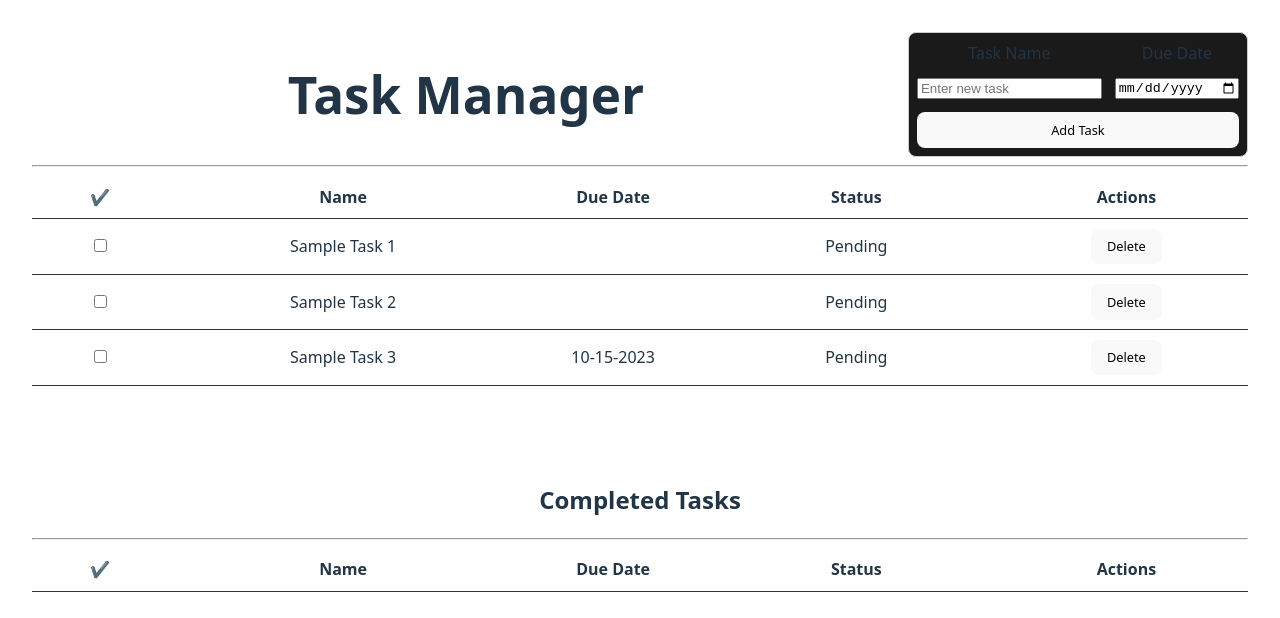
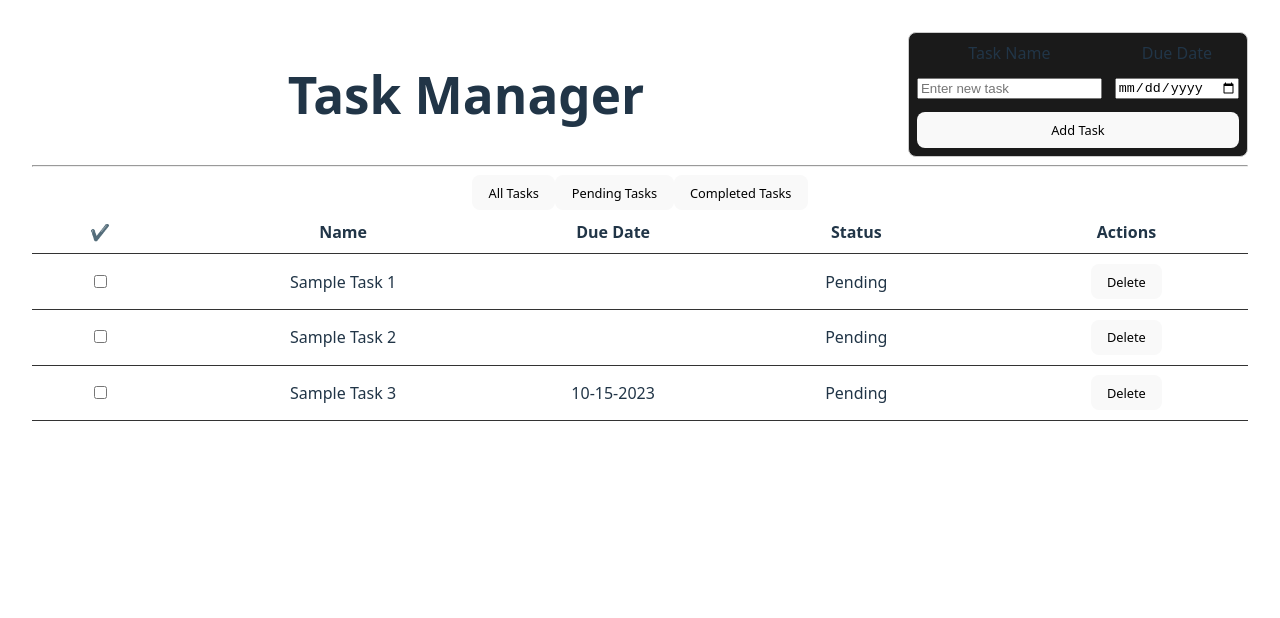
Before and after one commit to b-poole/task-manager, a React (Vite) app: page / in a window 1280 px wide. Shown: the top 618 px of the page. Built offline with nearby package versions, Linux system fonts and the light colour scheme.

Commit message:
Added Filter Bar and ability to filter tasks

```diff
--- a/src/App.jsx
+++ b/src/App.jsx
@@ -10,7 +10,7 @@ const notes = [
 function App() {
   const [task_list, setTaskList] = useState(notes);
 
-  function onToggle(toggledTask) {
+  function onCompletedTaskCheckboxToggle(toggledTask) {
     setTaskList(newList => newList.map(task => task.id === toggledTask.id ? toggledTask : task));
   }
 
@@ -25,11 +25,7 @@ function App() {
   return (
     <>
       <Header onAddTask={handleAddTask} />
-      <TaskList tasks = {task_list} onDeleteTask={handleDeleteTask} onToggle={onToggle} />
-      <hr className="completed-tasks-hr" />
-      <h2 className='completed-tasks-title'>Completed Tasks</h2>
-      <hr />
-      <CompletedTasks tasks={task_list} onDeleteTask={handleDeleteTask} onToggle={onToggle} />
+      <Body tasks={task_list} onCompletedTaskCheckboxToggle={onCompletedTaskCheckboxToggle} onDeleteTask={handleDeleteTask} />
     </>
   )
 }
@@ -93,10 +89,20 @@ function TaskForm({ onAddTask }) {
   )
 }
 
-function TaskItem({ task, dueDate = null, onToggle, onDeleteTask}) {
+function FilterBar({ onFilter }) {
+  return (
+    <div className='filter-bar'>
+      <button className='filter-button' onClick={() => onFilter('all')}>All Tasks</button>
+      <button className='filter-button' onClick={() => onFilter('pending')}>Pending Tasks</button>
+      <button className='filter-button' onClick={() => onFilter('completed')}>Completed Tasks</button>
+    </div>
+  )
+}
+
+function TaskItem({ task, dueDate = null, onCompletedTaskCheckboxToggle, onDeleteTask}) {
 
   function handleCheckboxChange(event) {
-    onToggle({ ...task, completed: event.target.checked });
+    onCompletedTaskCheckboxToggle({ ...task, completed: event.target.checked });
   }
 
   return (
@@ -114,13 +120,16 @@ function TaskItem({ task, dueDate = null, onToggle, onDeleteTask}) {
         {task.completed ? "Completed" : "Pending"}
       </td>
       <td>
-        <button className='delete-button' onClick={() => onDeleteTask(task.id)}>Delete</button>
+        <button className='delete-button' onClick={() => {
+          console.log("Deleting task with id:", task.id);
+          onDeleteTask(task.id);
+        }}>Delete</button>
       </td>
     </tr>
   )
 }
 
-function TaskList({ tasks, onDeleteTask, onToggle }) {
+function TaskList({ tasks, onDeleteTask, onCompletedTaskCheckboxToggle }) {
   return (
       <table width="100%" className='task-list'>
         <thead>
@@ -134,14 +143,42 @@ function TaskList({ tasks, onDeleteTask, onToggle }) {
         </thead>
         <tbody>
           {tasks.map(task => (
-          <TaskItem key={task.id} task={task} dueDate={task.dueDate} completed={false} onToggle={onToggle} onDeleteTask={onDeleteTask} />
+          <TaskItem
+            key={task.id}
+            task={task}
+            dueDate={task.dueDate}
+            completed={false}
+            onCompletedTaskCheckboxToggle={onCompletedTaskCheckboxToggle}
+            onDeleteTask={onDeleteTask}
+          />
         ))}
         </tbody>
       </table>
   )
 }
 
-function CompletedTasks({ tasks, onDeleteTask, onToggle }) {
+function Body({tasks, onCompletedTaskCheckboxToggle, onDeleteTask}) {
+  const [filter, setFilter] = useState('all');
+
+  function onFilter(filterType) {
+    setFilter(filterType);
+  }
+
+  const filteredTasks = tasks.filter(task => {
+    if (filter === 'pending') return !task.completed;
+    if (filter === 'completed') return task.completed;
+    return true;
+  });
+
+  return (
+    <>
+      <FilterBar onFilter={onFilter} />
+      <TaskList tasks={filteredTasks} onCompletedTaskCheckboxToggle={onCompletedTaskCheckboxToggle} onDeleteTask={onDeleteTask} />
+    </>
+  )
+}
+
+function CompletedTasks({ tasks, onDeleteTask, onCompletedTaskCheckboxToggle }) {
   const completedTasks = tasks.filter(task => task.completed);
 
   return (
@@ -157,7 +194,8 @@ function CompletedTasks({ tasks, onDeleteTask, onToggle }) {
       </thead>
       <tbody>
         {completedTasks.map(task => (
-          <TaskItem key={task.id} task={task} dueDate={task.dueDate} completed={true} onToggle={onToggle} onDeleteTask={onDeleteTask} />
+          <TaskItem key={task.id} task={task} dueDate={task.dueDate} completed={true}
+            onCompletedTaskCheckboxToggle={onCompletedTaskCheckboxToggle} onDeleteTask={onDeleteTask} />
         ))}
       </tbody>
     </table>
```
